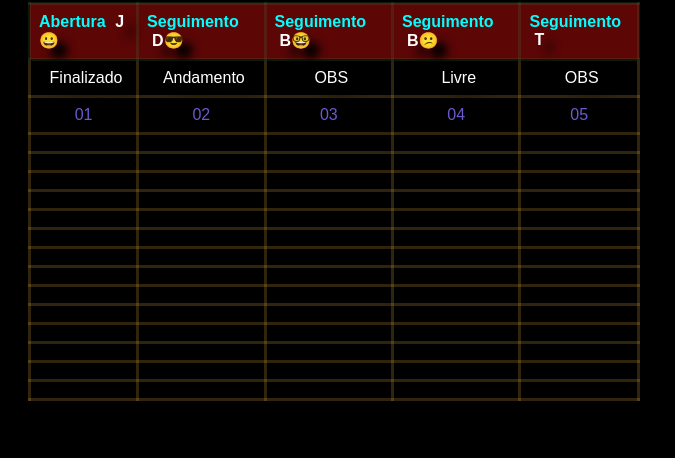
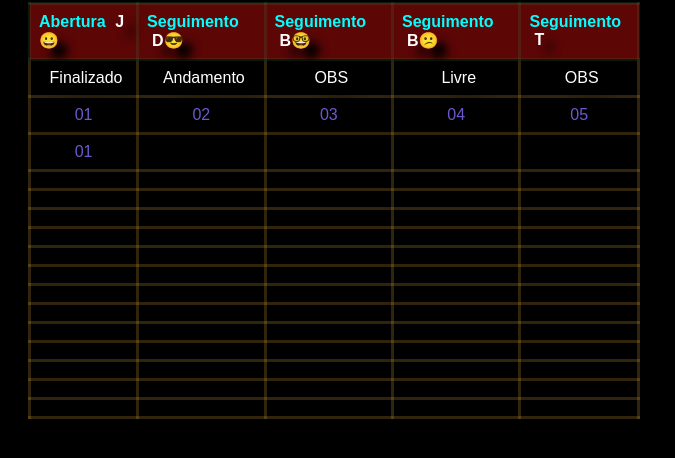
Before and after one commit to edskate/CURSO-GIT-PARA-ARTISTAS, a plain HTML site: page index01.html in a window 1280 px wide. Shown: the part 106-564 px from the top of the page, without its empty margins (0-675 px from the left). Drawn offline with Linux system fonts and the light colour scheme.

Commit message:
index01.html

```diff
--- a/index01.html
+++ b/index01.html
@@ -66,7 +66,7 @@
             <td>05</td>
         </tr>
          <tr>
-            <td></td>
+            <td>01</td>
             <td></td>
             <td></td>
             <td></td>
```
